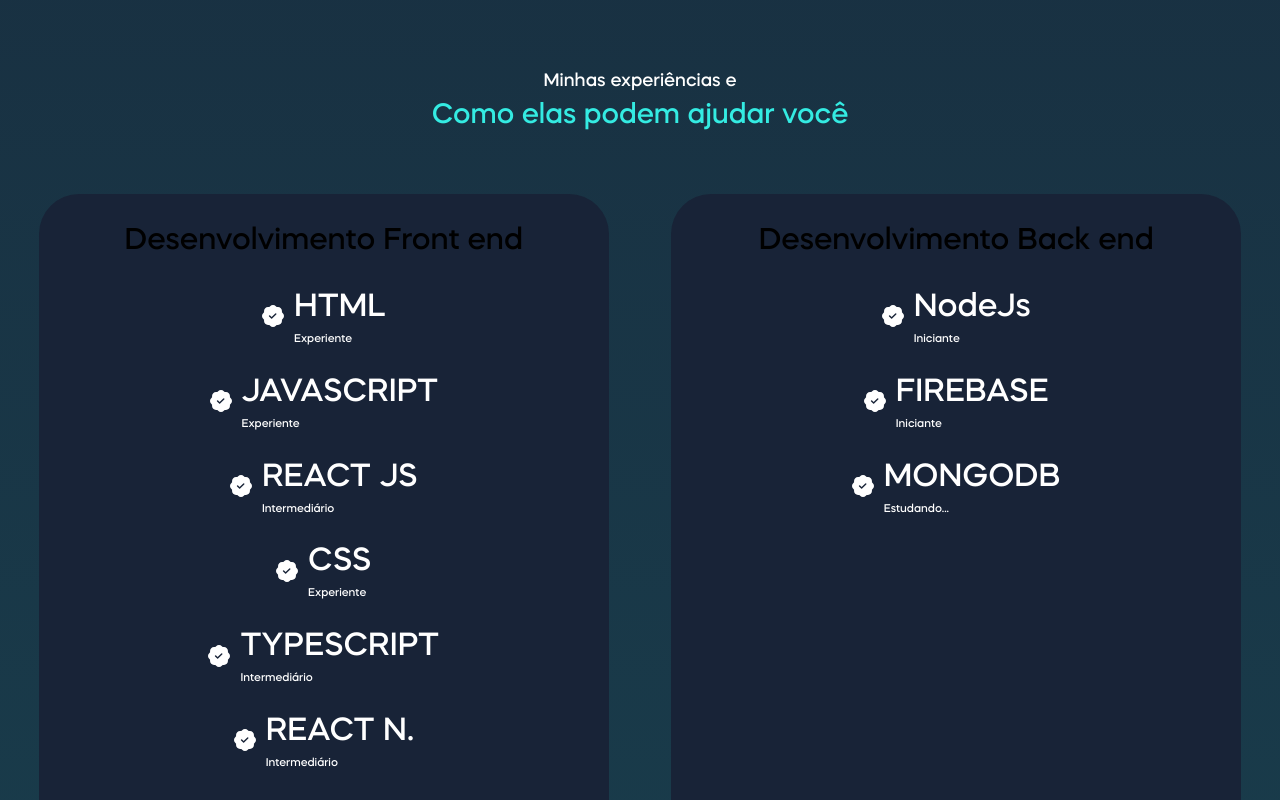
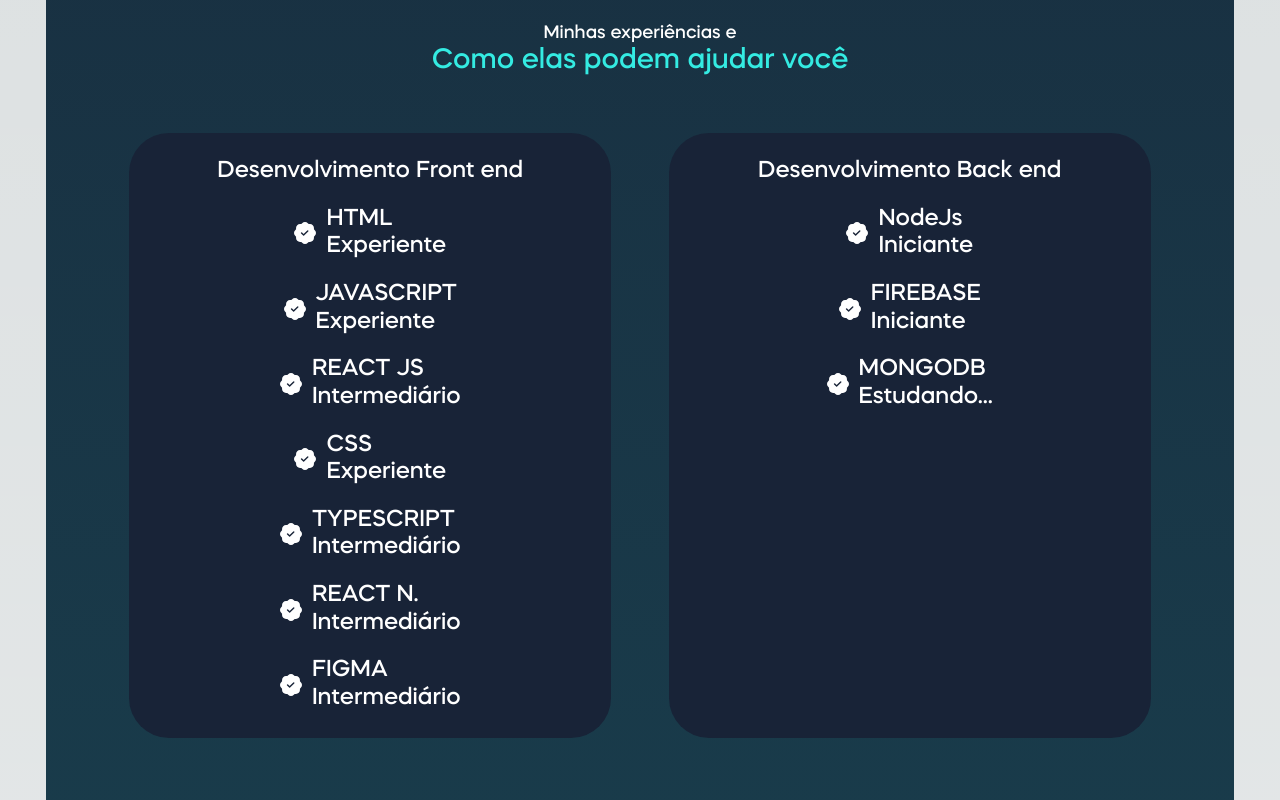
Before and after one commit to Devkelwin/portifolio, a Next.js app: page / in a window 1280 px wide. Shown: the part 1220-2020 px from the top of the page. Built offline with nearby package versions, Linux system fonts and the light colour scheme.

Commit message:
ten commit

```diff
--- a/app/globals.css
+++ b/app/globals.css
@@ -33,3 +33,14 @@
     url("../src/fonts/Mazzard.ttf") format("truetype");
   font-weight: normal;
 }
+
+body {
+  font-size: calc(14px + (26 - 14) * ((100vw - 300px) / (1600 - 300)));
+}
+
+/* Demo Specific Styles */
+body {
+  line-height: 1.2;
+  padding: 0 2em;
+  text-align: center;
+}
--- a/app/page.tsx
+++ b/app/page.tsx
@@ -217,7 +217,7 @@
 />
 
 </section>
-<h1 style={{fontFamily: 'Mazzard',fontSize:22,textAlign:  'center'}}>Projeto - Consumo Diário</h1>
+<h1 style={{fontFamily: 'Mazzard',fontSize:22,textAlign:  'center'}}>Projeto - App Hamburgueria</h1>
 <h1 style={{fontFamily: 'Mazzard',fontSize:16,paddingTop:20,paddingBottom:20,textAlign: 'center'}} >Nele trabalhei com React Native e Firebase</h1>
 <section style={{display: 'flex',justifyContent: 'center',padding:20}}>
 
@@ -242,7 +242,7 @@
 />
 
 </section>
-<h1 style={{fontFamily: 'Mazzard',fontSize:22,textAlign: 'center'}}>Projeto Calculadora IMC</h1>
+<h1 style={{fontFamily: 'Mazzard',fontSize:22,textAlign: 'center'}}>Projeto - Agendamento Salão de beleza</h1>
 <h1 style={{fontFamily: 'Mazzard',fontSize:16,paddingTop:20,paddingBottom:20,textAlign: 'center'}} >Nele trabalhei com React Native e Javascript</h1>
 <section style={{display: 'flex',justifyContent: 'center',padding:20}}>
 
--- a/src/components/section2.tsx
+++ b/src/components/section2.tsx
@@ -10,8 +10,8 @@
   return (
     <section>
       <div style={{ display: 'flex', justifyContent: 'center', padding: 20, }}>
-        <div style={{ background: "#182337", borderRadius: 40, marginTop: '3%', padding: 25,width: '46%', marginRight: '5%'}}>
-          <h1 style={{ fontFamily: 'Mazzard', fontSize: 30,textAlign: 'center',maxWidth:'100%'}}>Desenvolvimento Front end</h1>
+        <div style={{ background: "#182337", borderRadius: 40, marginTop: '3%', padding: 25,width: '42%', marginRight: '5%'}}>
+          <h1 style={{ fontFamily: 'Mazzard',textAlign: 'center',color: 'white'}}>Desenvolvimento Front end</h1>
           <div style={{ display: 'flex', flexDirection: 'column',alignItems: 'center' }}>
             <SkillItem icon={<BsPatchCheckFill color='#fff' size={22} />} title="HTML" level="Experiente" />
             <SkillItem icon={<BsPatchCheckFill color='#fff' size={22} />} title="JAVASCRIPT" level="Experiente" />
@@ -23,8 +23,8 @@
           </div>
         </div>
 
-        <div style={{ background: "#182337", borderRadius: 40, marginTop: '3%', padding: 25, width:'46%',alignItems: 'center' }}>
-          <h1 style={{ fontFamily: 'Mazzard', fontSize: 30,textAlign: 'center',maxWidth:'100%' }}>Desenvolvimento Back end</h1>
+        <div style={{ background: "#182337", borderRadius: 40, marginTop: '3%', padding: 25, width:'42%',alignItems: 'center' }}>
+          <h1 style={{ fontFamily: 'Mazzard',textAlign: 'center',color: 'white' }}>Desenvolvimento Back end</h1>
           <div style={{ display: 'flex', flexDirection: 'column',alignItems: 'center'}}>
             <SkillItem icon={<BsPatchCheckFill color='#fff' size={22}  />}title="NodeJs" level="Iniciante" />
             <SkillItem icon={<BsPatchCheckFill color='#fff' size={22} />} title="FIREBASE" level="Iniciante" />
@@ -41,8 +41,8 @@
     <div style={{ display: 'flex', alignItems: 'center', marginTop: 20 }}>
       {icon}
       <div style={{ marginLeft: 10 }}>
-        <h1 style={{ fontSize:32, textAlign: 'left', margin: 0, fontFamily: 'Mazzard',color:'white' }}>{title}</h1>
-        <h2 style={{ textAlign: 'left', margin: 0, fontFamily: 'Mazzard',color: 'white',fontSize: '70%' }}>{level}</h2>
+        <h1 style={{  textAlign: 'left', margin: 0, fontFamily: 'Mazzard',color:'white' }}>{title}</h1>
+        <h2 style={{ textAlign: 'left', margin: 0, fontFamily: 'Mazzard',color: 'white' }}>{level}</h2>
       </div>
     </div>
   )
```
